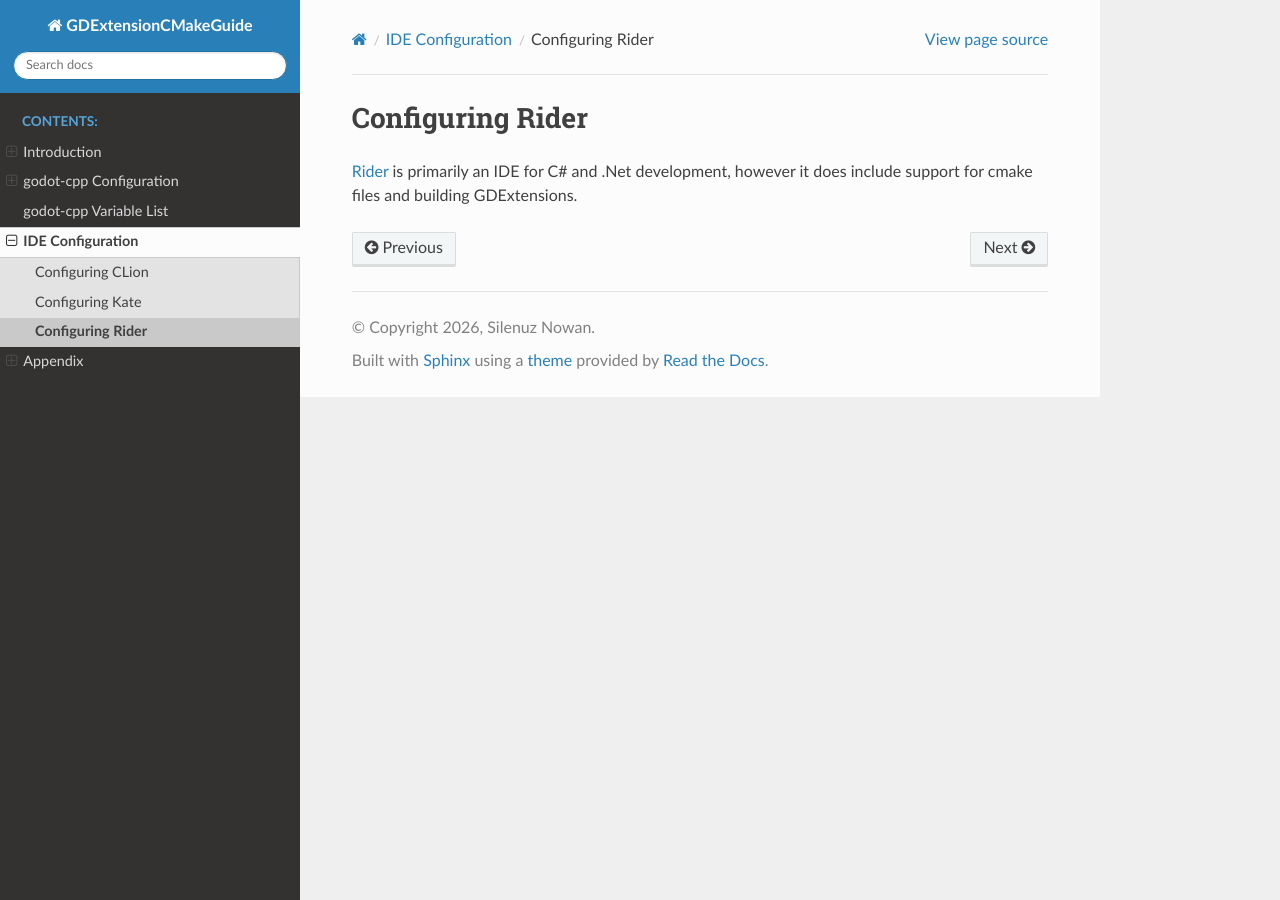
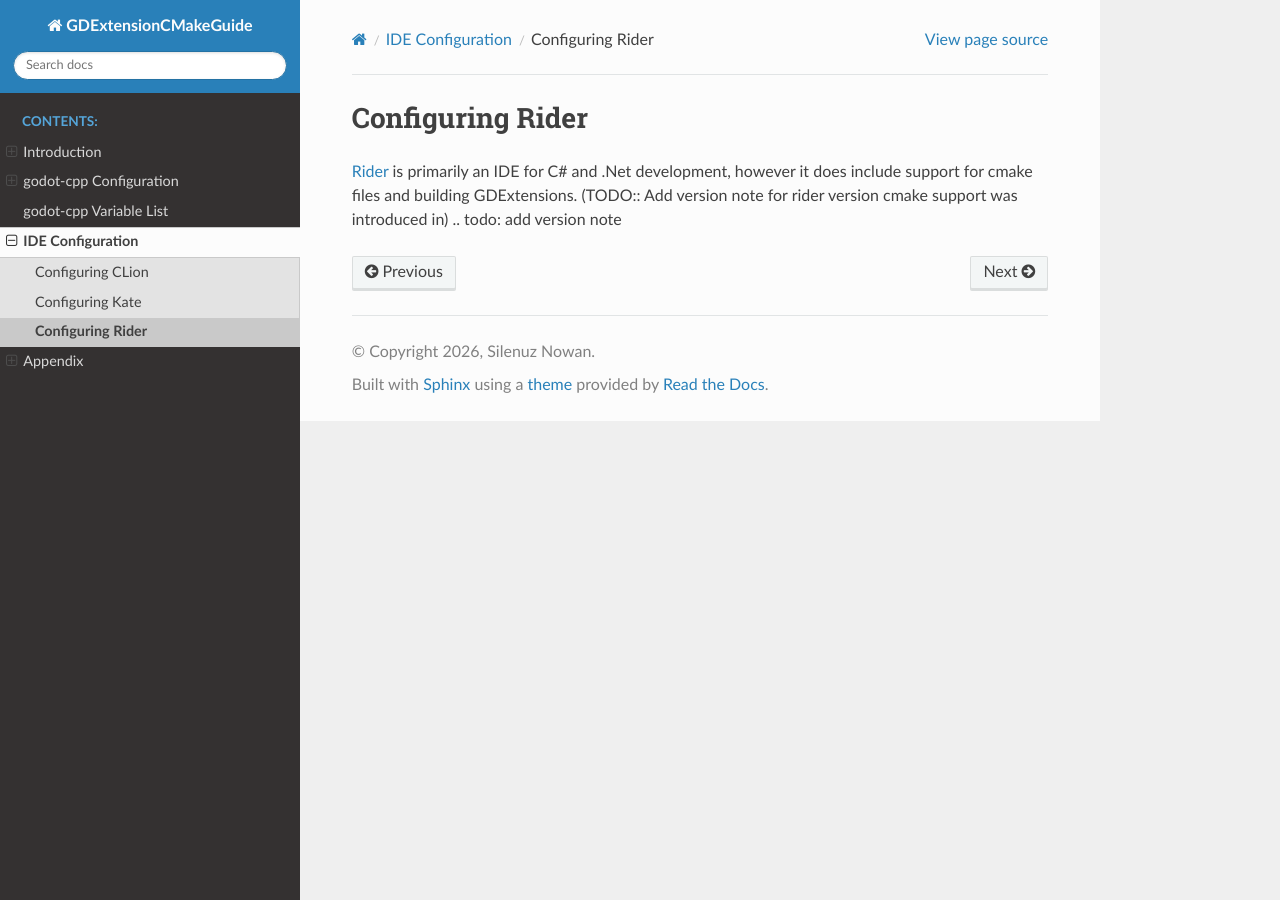
Before and after one commit to silenuz/GDExtension_CMake, a Sphinx documentation site: the page built from docs/source/ide/rider.rst, in a window 1280 px wide. Built offline with Sphinx 7.4.7 and the Read the Docs theme 3.1.0, drawn with Linux system fonts in a browser that asks for light colours.

Commit message:
put reminder in rider file to add version that cmake was added in

```diff
--- a/docs/source/ide/rider.rst
+++ b/docs/source/ide/rider.rst
@@ -1,4 +1,5 @@
 Configuring Rider
 -----------------
 `Rider <https://www.jetbrains.com/rider/>`_ is primarily an IDE for C# and .Net development, however it does include support for cmake files and building
-GDExtensions.
+GDExtensions.  (TODO:: Add version note for rider version cmake support was introduced in)
+.. todo: add version note
```
